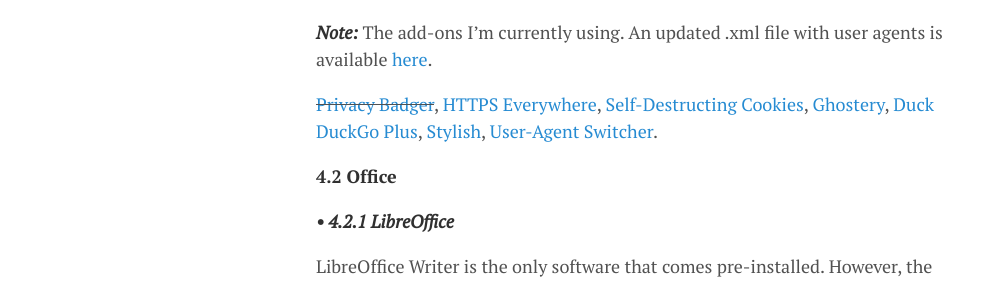
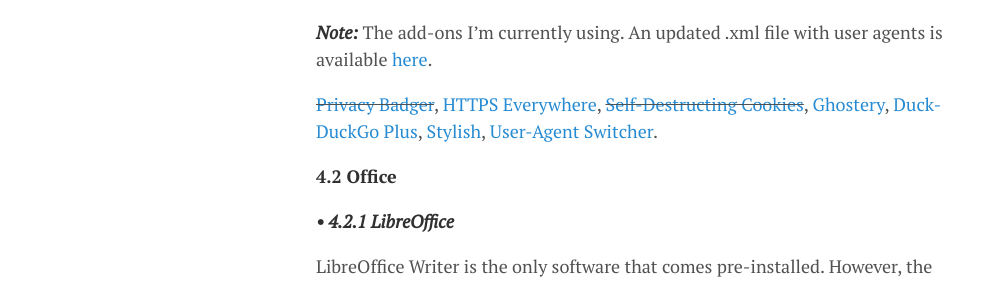
Before and after one commit to lgeurts/lgeurts.github.io, a Jekyll site: the page built from _posts/2017-07-11-bunsenlabs-linux-setup-notes-for dell-inspiron-6000.md, in a window 1280 px wide and 900 px high, scrolled down 2881 px. Shown: the part 168-452 px from the top of the window, without its empty margins (0-995 px from the left). Built offline with Jekyll 4.4.1, drawn with Linux system fonts in a browser that asks for light colours; nearby versions of some CDN libraries; comment, search, counter and statistics services are not loaded.

Commit message:
Update sub-section 4.1.1 #81 scrap SDC

```diff
--- a/_posts/2017-07-11-bunsenlabs-linux-setup-notes-for dell-inspiron-6000.md
+++ b/_posts/2017-07-11-bunsenlabs-linux-setup-notes-for dell-inspiron-6000.md
@@ -78,7 +78,7 @@
 
 ***Note:*** The add-ons I'm currently using. An updated .xml file with user agents is available [here](http://techpatterns.com/forums/about304.html).
 
-~~[Privacy Badger](https://www.eff.org/privacybadger)~~, [HTTPS Everywhere](https://www.eff.org/https-everywhere), [Self-Destructing Cookies](https://addons.mozilla.org/en-US/firefox/addon/self-destructing-cookies/), [Ghostery](https://addons.mozilla.org/en-US/firefox/addon/ghostery/), [Duck DuckGo Plus](https://addons.mozilla.org/en-US/firefox/addon/duckduckgo-for-firefox/), [Stylish](https://addons.mozilla.org/en-US/firefox/addon/stylish/), [User-Agent Switcher](https://addons.mozilla.org/en-US/firefox/addon/user-agent-switcher-firefox/).
+~~[Privacy Badger](https://www.eff.org/privacybadger)~~, [HTTPS Everywhere](https://www.eff.org/https-everywhere), ~~[Self-Destructing Cookies](https://addons.mozilla.org/en-US/firefox/addon/self-destructing-cookies/)~~, [Ghostery](https://addons.mozilla.org/en-US/firefox/addon/ghostery/), [Duck- DuckGo Plus](https://addons.mozilla.org/en-US/firefox/addon/duckduckgo-for-firefox/), [Stylish](https://addons.mozilla.org/en-US/firefox/addon/stylish/), [User-Agent Switcher](https://addons.mozilla.org/en-US/firefox/addon/user-agent-switcher-firefox/).
 
 **4.2 Office**
 
```
